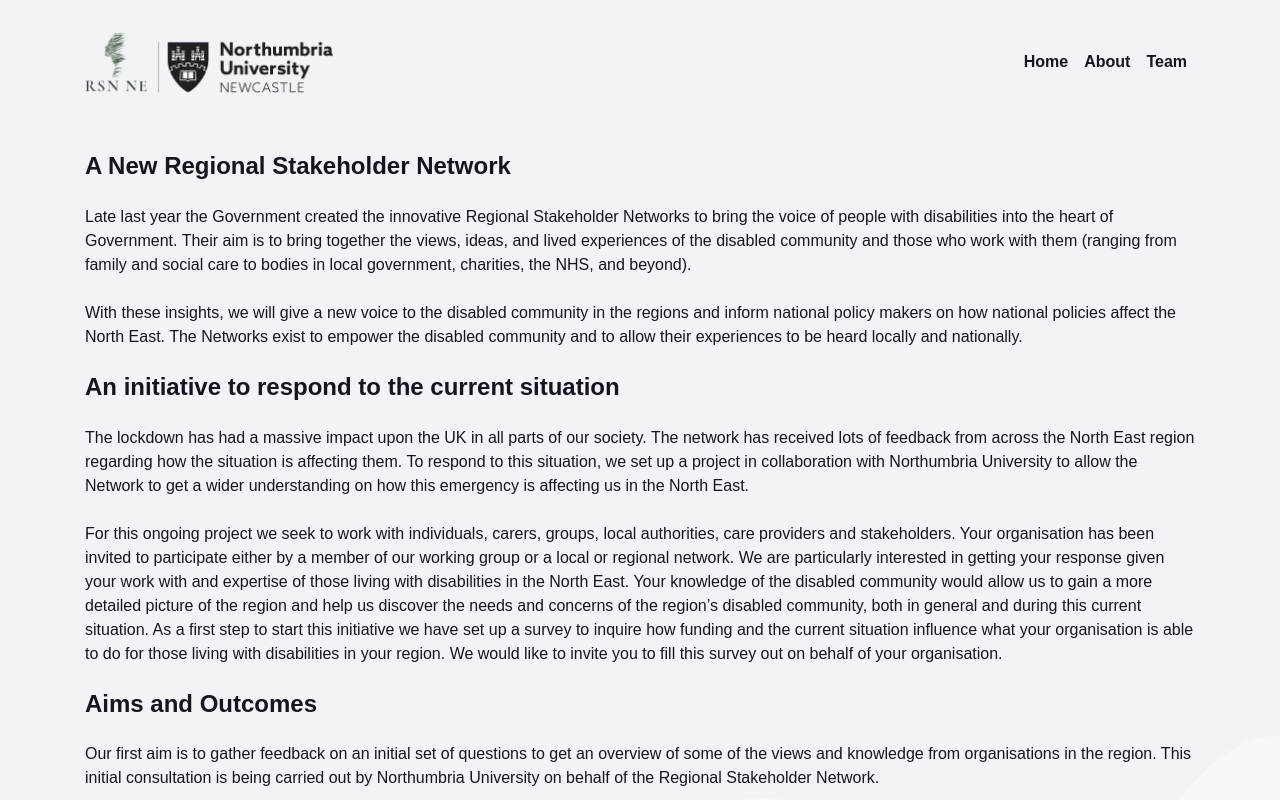
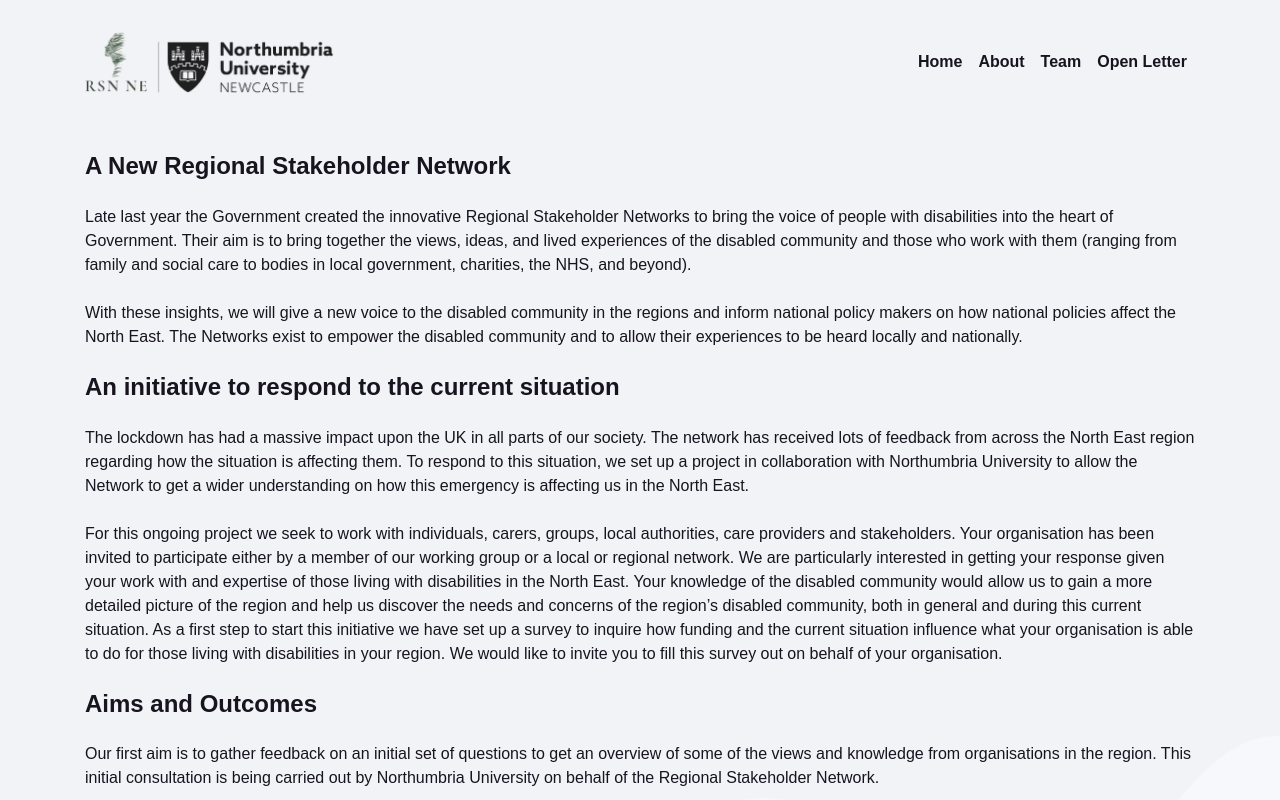
Before and after one commit to abdulazizCS/RSN.github.io, a plain HTML site: page about.html in a window 1280 px wide. Shown: the top 800 px of the page. Drawn offline with Linux system fonts and the light colour scheme; no server answers.

Commit message:
Update about.html
Added Open Letter menu item

```diff
--- a/about.html
+++ b/about.html
@@ -39,6 +39,7 @@
               <li class="nav-item"><a class="nav-link link-scroll" href="/">Home</a></li>
               <li class="nav-item"><a class="nav-link link-scroll active" href="about.html">About <span class="sr-only">(current)</span></a></li>
               <li class="nav-item"><a class="nav-link link-scroll" href="team.html">Team</a></li>
+              <li class="nav-item"><a class="nav-link link-scroll" href="openLetter.html">Open Letter</a></li>
             </ul>
           </div>
         </div>
```
